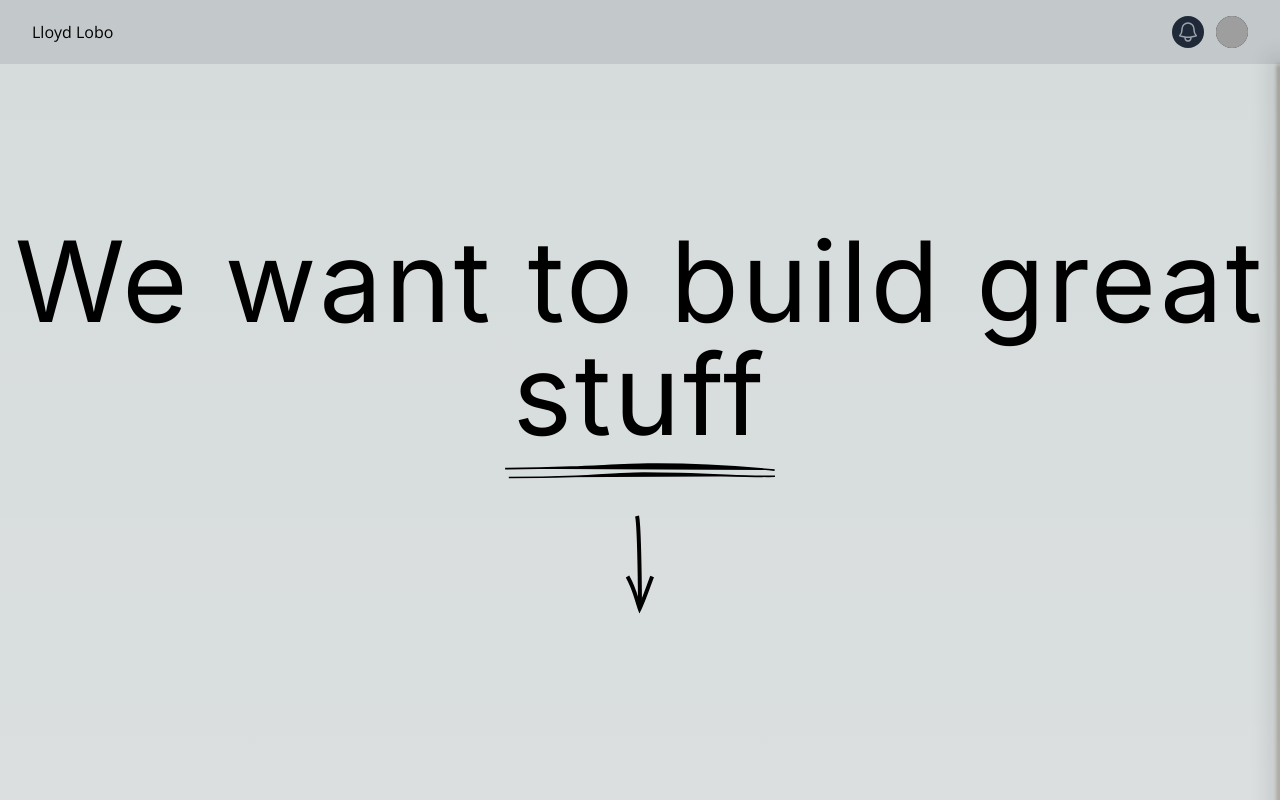
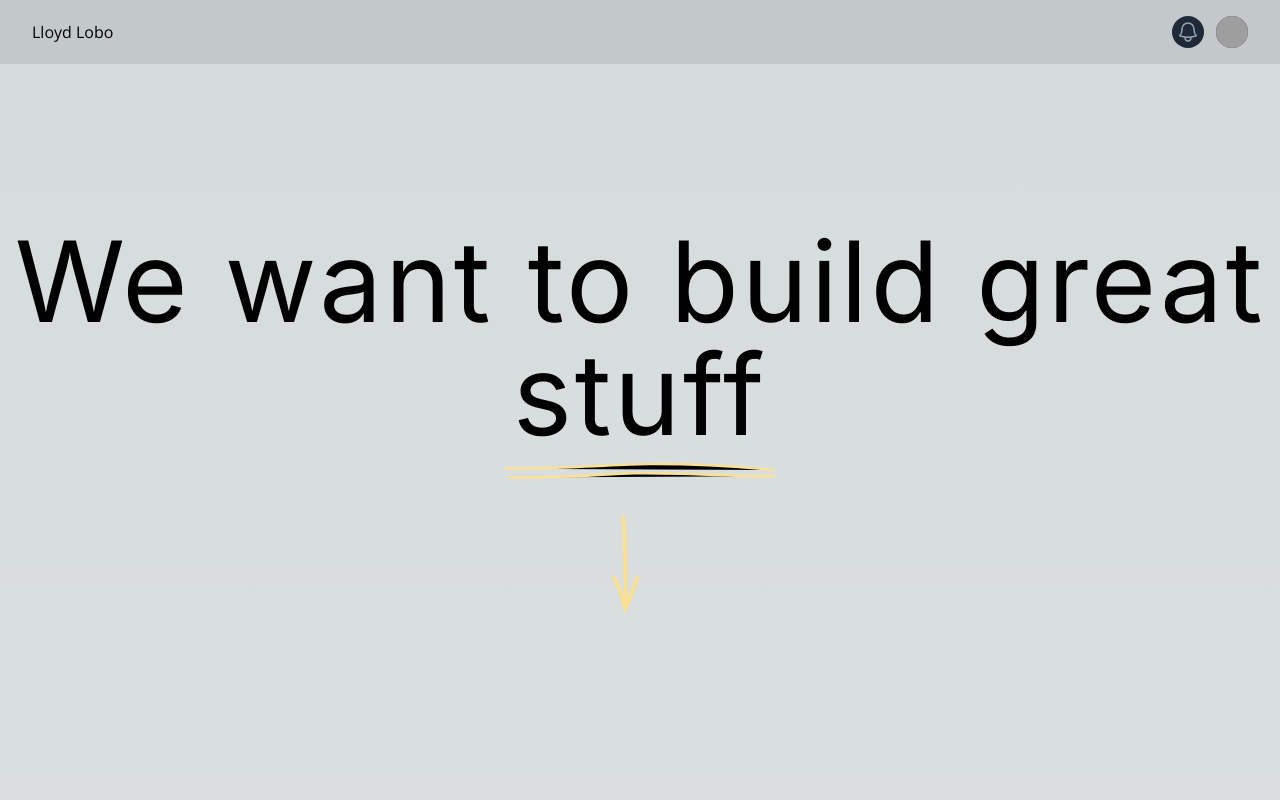
Before and after one commit to lloydlobo/lloydlobo.com, a Next.js app: page / in a window 1280 px wide. Shown: the top 800 px of the page. Built offline with nearby package versions, Linux system fonts and the light colour scheme; grey boxes are pictures that could not be loaded.

Commit message:
feat: add a section

```diff
--- a/pages/index.tsx
+++ b/pages/index.tsx
@@ -72,8 +72,8 @@ function AsteriskDecor() {
 
 function Underline() {
   return (
-        <div className="underlines-container">
-            <div className="svg-lines w-embed">
+    <div className="">
+      <div className="">
         <svg
           data-as-style="lines"
           data-as-duration="0.4"
@@ -81,7 +81,7 @@ function Underline() {
           data-as-order="1"
           data-as-position="-=0.15"
           viewBox="0 0 659 32"
-                    fill="none"
+          fill=""
           xmlns="http://www.w3.org/2000/svg"
         >
           <path
@@ -146,7 +146,7 @@ const HandwritingAnimation = ({ children, path }: PropsHandwriting) => {
       <motion.path
         d={`${path}`}
         stroke="currentColor"
-                strokeWidth="4"
+        strokeWidth="6"
         className={``}
         variants={pathVariants}
         initial="hidden"
@@ -161,9 +161,9 @@ const HandwritingAnimation = ({ children, path }: PropsHandwriting) => {
 
 export const WritingArrowDown = () => {
   return (
-        <div className="arrows-container">
-            <div className="arrow-placement arrow-01">
-                <div className="arrow w-embed">
+    <div className="">
+      <div className="">
+        <div className="">
           <svg
             xmlns="http://www.w3.org/2000/svg"
             width="29"
@@ -280,7 +280,7 @@ function styleHeading(heroTitle: String, wordToStyle: String) {
           >
             {word}{" "}
             <span
-                            className={`absolute -left-[0.5rem] -right-[0.5rem] -bottom-[0.525rem] z-0 h-[0.75rem] bg-no-repeat`}
+              className={`absolute -left-[0.5rem] -right-[0.5rem] -bottom-[0.525rem] z-0 h-[0.75rem] bg-no-repeat text-primary`}
             >
               <HandwritingAnimation path={`${path_upper}`} />
               <HandwritingAnimation path={`${path_lower}`} />
@@ -322,10 +322,10 @@ function GitLineVar({
       ref={ref}
       animate={{ opacity: inView ? 1.0 : 0.0 }}
       transition={{ duration: 1, delay: 0.0 }}
-            // className={`absolute left-1/2 h-full w-[3px] rounded bg-blend-overlay blur-[1px] brightness-90 `}
+      className={`absolute hidden h-[300vh] w-[1px] rounded-full bg-blend-overlay blur-[3px] brightness-[99%] saturate-[99%] `}
       // className={`absolute left-10 h-full w-[3px] rounded blur brightness-90 `}
       // className={`absolute left-1/2 h-[200vh] min-h-screen w-[2px] rounded blur-lg brightness-90 `}
-            className={`absolute right-0 h-[150vh] min-h-screen w-[2px] rounded blur-[2px] brightness-[100.0%] saturate-[100.0%] sepia-[100%] `}
+      // className={`absolute right-0 h-[150vh] min-h-screen w-[2px] rounded blur-[2px] brightness-[100.0%] saturate-[100.0%] sepia-[100%] `}
       // className={`absolute left-0  h-full w-[3px] rounded blur brightness-90 `}
       style={{
         backgroundImage: `${gradientCss}, linear-gradient(to bottom, rgba(0,0,0,0.1), rgba(0,0,0,0.1))`,
@@ -355,7 +355,9 @@ const Section = ({ children }: PropsSection) => {
       animate={{ opacity: inView ? 1 : 0, y: inView ? 0 : 50 }}
       transition={{ duration: 0.5 }}
     >
-            <div className={`grid place-items-center border border-red-400/0`}>{children}</div>
+      <div className={`grid place-items-center border border-red-400/0`}>
+        {children}
+      </div>
     </motion.div>
   );
 };
@@ -365,7 +367,9 @@ export default function IndexPage() {
     <Layout title="Home | ">
       <div className={`grid place-items-center space-y-[12rem] font-sans`}>
         <div className={`min-h-screen w-screen`}>
+          <div className="absolute left-1/2">
             <GitLineVar gradientCss={GRADIENT_VAR.violet} />
+          </div>
           <Section>
             <div
               className={`grid place-items-center justify-between space-y-1 pt-40 pb-16 md:space-y-12`}
@@ -381,7 +385,7 @@ export default function IndexPage() {
 
             <div className={`relative`}>
               <div
-                                className={`absolute bottom-[10%] left-[50%] h-1/2 -translate-x-1/2`}
+                className={`bottom-[10%] left-[50%] h-1/2 -translate-x-1/2 text-primary first-letter:absolute`}
               >
                 <motion.div
                   initial={{ opacity: 0, y: 0 }}
@@ -390,7 +394,7 @@ export default function IndexPage() {
                     duration: 1.5,
                     yoyo: Infinity,
                     ease: "easeInOut",
-                                        delay: 1,
+                    delay: 0.5,
                   }}
                 >
                   <WritingArrowDown />
@@ -401,10 +405,12 @@ export default function IndexPage() {
         </div>
 
         <div className={`min-h-screen w-screen`}>
+          <div className="absolute left-1/2">
             <GitLineVar gradientCss={GRADIENT_VAR.cyan} />
+          </div>
           <Section>
             <h2
-                            className={`font-cursive text-5xl uppercase italic text-amber-200 md:text-[7rem] `}
+              className={`-rotate-2 font-cursive text-5xl uppercase italic text-primary md:text-[9rem] `}
             >
               And yet ...
             </h2>
@@ -412,7 +418,9 @@ export default function IndexPage() {
         </div>
 
         <div className={`min-h-screen w-screen`}>
+          <div className="absolute left-1/2">
             <GitLineVar gradientCss={GRADIENT_VAR.sky} />
+          </div>
           <Section>
             <div className="flex flex-wrap place-items-center text-center text-5xl leading-[1.5ch] tracking-wide md:w-[12ch] md:text-[7rem] md:leading-[1.6ch]">
               <div className={``}>
@@ -422,28 +430,35 @@ export default function IndexPage() {
           </Section>
         </div>
 
-                <div className={`min-h-screen w-screen`}>
+        <div className={`h-full min-h-screen w-screen`}>
+          <div className="absolute left-1/2">
             <GitLineVar gradientCss={GRADIENT_VAR.green} />
+          </div>
           <Section>
             <div className="space-y-[12rem]">
               <div
-                                className="flex flex-wrap place-items-center text-start text-5xl
+                className="flex w-full flex-wrap place-items-center text-start text-5xl
                 leading-[1.5ch] tracking-wide md:text-[5rem] md:leading-[1.6ch]"
               >
-                                <div>
+                <div className="relative w-full">
                   {styleHeading(
                     "... all good, logical reasons to settle.",
                     "settle."
                   )}
+                  <div
+                    className={`absolute right-20 -top-1 grid h-14 w-14 text-primary/70`}
+                  >
+                    <AsteriskDecor />
+                  </div>
                 </div>
               </div>
 
-                            <div className="max-w-screen relative grid h-full w-full text-[1.35rem] md:grid-cols-5">
+              <div className="grid text-[1.35rem] md:grid-cols-5">
                 <div
-                                    className={`relative col-start-3 col-end-6 grid space-y-5 text-amber-300 `}
+                  className={`relative col-start-3 col-end-6 grid space-y-5 text-primary `}
                 >
                   <div
-                                        className={`absolute -left-20 -top-10 grid h-14 w-14 text-amber-200`}
+                    className={`absolute -left-20 -top-10 grid h-14 w-14 text-primary/70`}
                   >
                     <AsteriskDecor />
                   </div>
@@ -477,20 +492,36 @@ export default function IndexPage() {
         </div>
 
         <div className={`min-h-screen w-screen`}>
+          <div className="absolute left-1/2">
             <GitLineVar gradientCss={GRADIENT_VAR.orange} />
+          </div>
           <Section>
             <h2
-                            className={`font-cursive text-5xl uppercase italic text-amber-200 md:text-[7rem] `}
+              className={`-rotate-6 font-cursive text-5xl uppercase italic text-primary md:text-[9rem] `}
             >
               And so ...
             </h2>
           </Section>
         </div>
 
+        <div className={`min-h-screen w-screen`}>
+          <div className="absolute left-1/2">
+            <GitLineVar gradientCss={GRADIENT_VAR.sky} />
+          </div>
+          <Section>
+            <div className="place-items-center text-center text-5xl leading-[2.5ch] tracking-wide md:w-[12ch] md:text-[7rem] md:leading-[1.6ch]">
+              {styleHeading("Excellence spreads", "spreads")}
+            </div>
+          </Section>
+        </div>
+
         <div className={`h-screen w-screen`}>
-                    <GitLineVar gradientCss={GRADIENT_VAR.purple} />
+          <div className="absolute left-1/2">
+            <GitLineVar gradientCss={GRADIENT_VAR.green} />
+          </div>
           <Section>
-                        <div className="flex flex-wrap place-items-center text-start text-5xl leading-[1.5ch] tracking-wide md:text-[5rem] md:leading-[1.6ch]">
+            <div className="relative place-items-center text-start text-5xl leading-[1.5ch] tracking-wide md:text-[5rem] md:leading-[1.6ch]">
+              <div>
                 It gets easier and
                 <br />
                 easier to ....
@@ -498,35 +529,44 @@ export default function IndexPage() {
                   {styleHeading("Revelations build trust.", "trust.")}
                 </div>
               </div>
+              <div
+                className={`absolute right-2 bottom-5 grid h-14 w-14 text-primary/70`}
+              >
+                <AsteriskDecor />
+              </div>
+            </div>
           </Section>
         </div>
 
         <div>
           <Section>
-                        <div className={`mr-auto grid space-y-4 place-self-start text-start`}>
+            <div
+              className={`mr-auto grid space-y-4 place-self-start text-start`}
+            >
               <div className="hidden">
                 <p>
                   I'm a software developer who's passionate about building great
-                                    stuff. My focus is on creating innovative solutions that exceed
-                                    client expectations.{" "}
+                  stuff. My focus is on creating innovative solutions that
+                  exceed client expectations.{" "}
                 </p>
 
                 <p>
-                                    At times, we all find good reasons to settle, but I believe that
-                                    avoiding excellence is a self-reinforcing behavior that can
-                                    hinder success. That's why I take a creative approach to design,
-                                    using it as a shortcut to getting difficult things done.
+                  At times, we all find good reasons to settle, but I believe
+                  that avoiding excellence is a self-reinforcing behavior that
+                  can hinder success. That's why I take a creative approach to
+                  design, using it as a shortcut to getting difficult things
+                  done.
                 </p>
 
                 <p>
                   My goal is to help businesses and individuals achieve their
                   goals by adopting new ideas and approaches that they may have
-                                    previously avoided. By working together, we can build trust and
-                                    create a positive and productive work environment.
+                  previously avoided. By working together, we can build trust
+                  and create a positive and productive work environment.
                 </p>
               </div>
-                            <h2 className={`text-5xl font-bold text-[#fbe094] `}>Highlights</h2>
-                            <ul className={`list text-lg text-[#fbe094]`}>
+              <h2 className={`text-5xl font-bold text-primary `}>Highlights</h2>
+              <ul className={`list text-lg text-primary`}>
                 <li>
                   Expertise in front-end development, including HTML, CSS, and
                   JavaScript
@@ -540,7 +580,8 @@ export default function IndexPage() {
                   Go, Python, and Node.js
                 </li>
                 <li>
-                                    Experience with cloud platforms like Docker. TODO: Azure and AWS
+                  Experience with cloud platforms like Docker. TODO: Azure and
+                  AWS
                 </li>
                 <li>
                   Familiarity with Agile methodologies for software development
@@ -552,9 +593,11 @@ export default function IndexPage() {
 
         <div className={`min-h-screen w-screen`}>
           <Section>
-                        <div className={`grid h-[100vh] w-screen place-items-center md:h-screen`}>
+            <div
+              className={`grid h-[100vh] w-screen place-items-center md:h-screen`}
+            >
               <h2
-                                className={`text-5xl font-bold tracking-tight text-[#fbe094] hover:text-[#f6ac9f] md:text-[5.3rem]`}
+                className={`text-5xl font-bold tracking-tight text-primary hover:text-accent md:text-[5.3rem]`}
               >
                 Let's
                 <br />
@@ -562,7 +605,7 @@ export default function IndexPage() {
                 <br />
                 together
               </h2>
-                            <div className={`relative w-full -rotate-45 text-[#fbe094]`}>
+              <div className={`relative w-full -rotate-45 text-primary`}>
                 <div
                   className={`absolute bottom-[10%] left-[50%] h-1/2 -translate-x-1/2`}
                 >
@@ -580,7 +623,7 @@ export default function IndexPage() {
                   </motion.div>
                 </div>
               </div>
-                            <button className="w-full rounded-full text-end text-xl text-[#fbe094]">
+              <button className="w-full rounded-full text-end text-xl text-primary">
                 hello@lloydlobo.com
               </button>
             </div>
--- a/tailwind.config.js
+++ b/tailwind.config.js
@@ -13,7 +13,13 @@ module.exports = {
             sans: ['"Open Sans"', "sans-serif"],
             cursive: ['"Gochi Hand"', "cursive"],
         },
-    extend: {},
+        extend: {
+            colors: {
+                primary: "#fbe094",
+                accent: "#f6ac9f",
             },
+        },
+    },
+    variants: {},
     plugins: [],
 };
```
Also changed, not shown: 1 other file (tests, documents, lock files or other folders). Lines whose indentation alone changed are shown as unchanged.
